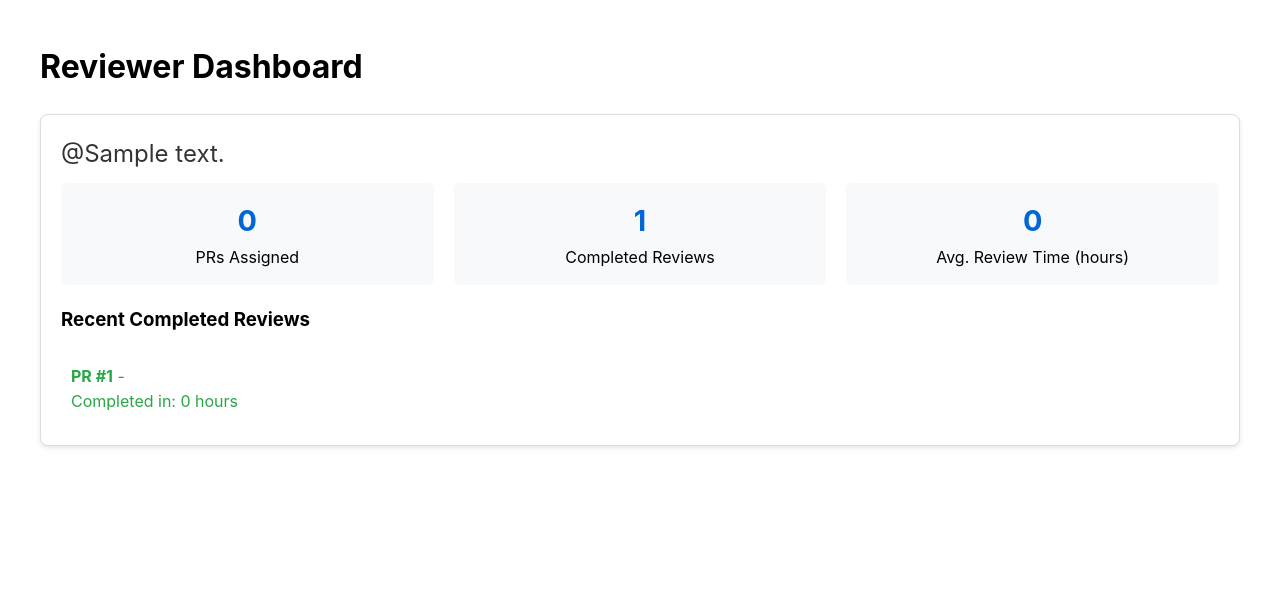
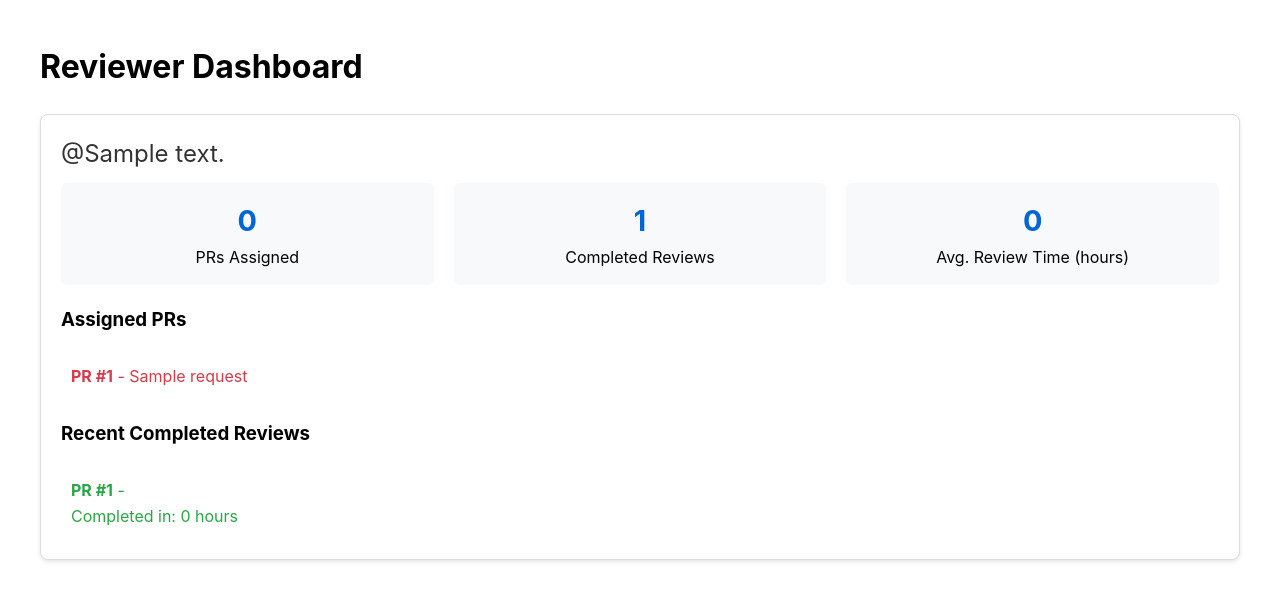
Before and after one commit to lightningdevkit/ldk-bot, a Flask app: page /reviewer-dashboard in a window 1280 px wide. Shown: the top 601 px of the page. Run offline with Flask 3, Linux system fonts and the light colour scheme; tables that the repository leaves empty hold one stand-in row (values such as "Sample post"); a database or web service that is not in the repository returns one stand-in record (values such as "Sample title"); data that the repository does not hold is empty.

Commit message:
List assigned PRs in addition to pending reviews

```diff
--- a/app.py
+++ b/app.py
@@ -125,6 +125,11 @@
 	# Get all reviews
 	reviews = Review.query.order_by(Review.requested_at.desc()).all()
 
+	pr_rows = PullRequest.query.all()
+	prs = {}
+	for pr in pr_rows:
+		prs[pr.pr_number] = pr
+
 	repo_name = os.environ.get("GITHUB_REPOSITORY")
 	reviewer_pr_counts = github_bot.get_reviewer_pr_counts(repo_name)
 
@@ -133,6 +138,7 @@
 		if reviewer not in reviewers:
 			reviewers[reviewer] = {
 				'pending_review_count': reviewer_pr_counts.get(reviewer, 0),
+				'assigned_prs': set(),
 				'pending_reviews': [],
 				'completed_reviews': [],
 				'total_duration': 0,
@@ -145,8 +151,11 @@
 			review_duration = review.review_duration.total_seconds() / 3600.0
 			reviewers[reviewer]['total_duration'] += review_duration
 			reviewers[reviewer]['total_reviews'] += 1
+			if prs[review.pr_number].status != PRStatus.CLOSED:
+				reviewers[reviewer]['assigned_prs'].add((review.pr_number, prs[review.pr_number].pr_title))
 		else:
 			reviewers[reviewer]['pending_reviews'].append(review)
+			reviewers[reviewer]['assigned_prs'].add((review.pr_number, prs[review.pr_number].pr_title))
 
 	for reviewer in reviewers:
 		review_count = reviewers[reviewer]['total_reviews']
--- a/templates/reviewer_dashboard.html
+++ b/templates/reviewer_dashboard.html
@@ -93,10 +93,21 @@
         </div>
         {% endif %}
 
+        {% if data.assigned_prs %}
+        <div class="reviews-list">
+            <h3>Assigned PRs</h3>
+            {% for pr in data.assigned_prs %}
+            <div class="review-item pending">
+                <strong>PR #{{ pr.0 }}</strong> - {{pr.1}}
+            </div>
+            {% endfor %}
+        </div>
+        {% endif %}
+
         {% if data.completed_reviews %}
         <div class="reviews-list">
             <h3>Recent Completed Reviews</h3>
-            {% for review in data.completed_reviews[:5] %}
+            {% for review in data.completed_reviews[:10] %}
             <div class="review-item completed">
                 <strong>PR #{{ review.pr_number }}</strong> - {{review.pr_title}}
                 <br>
```
